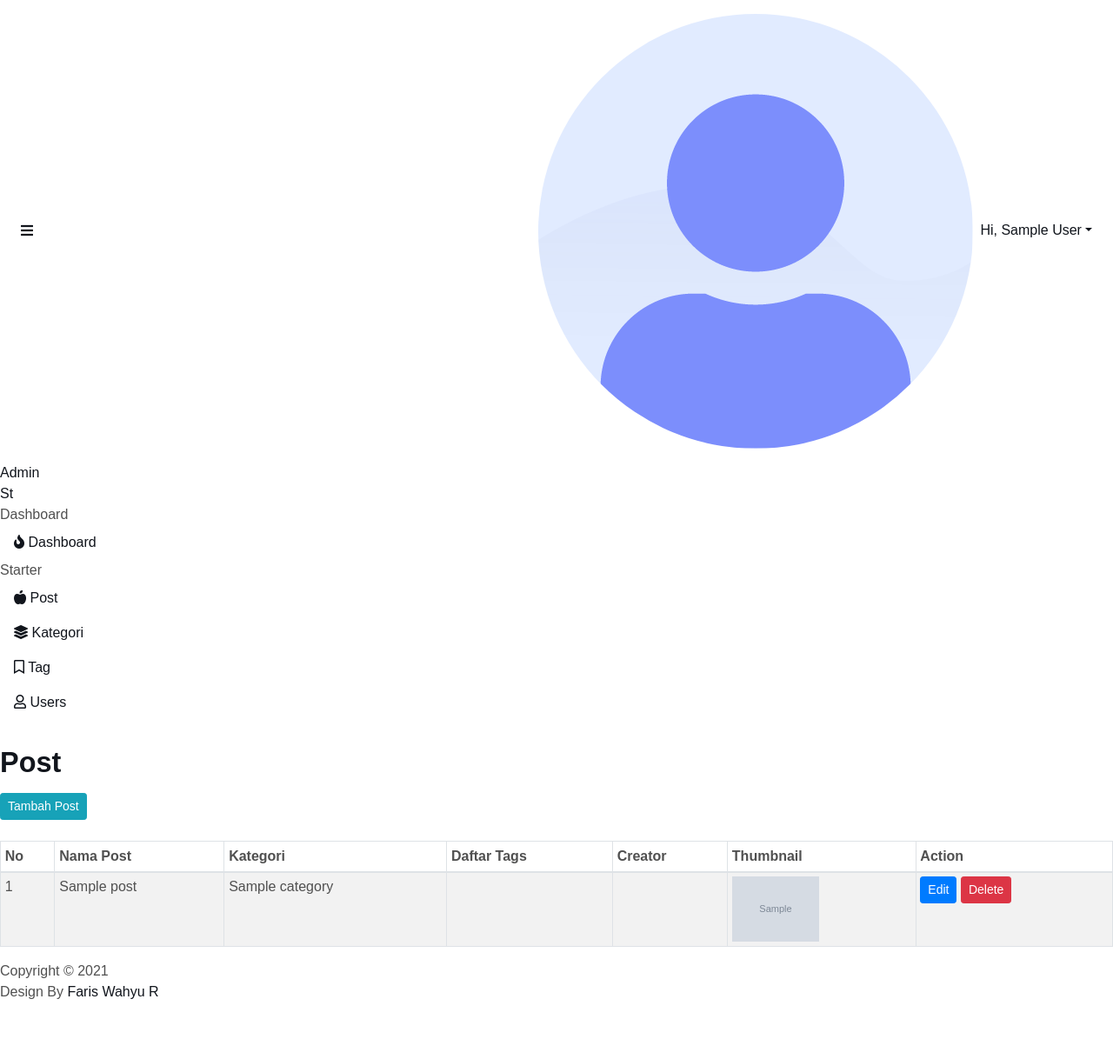
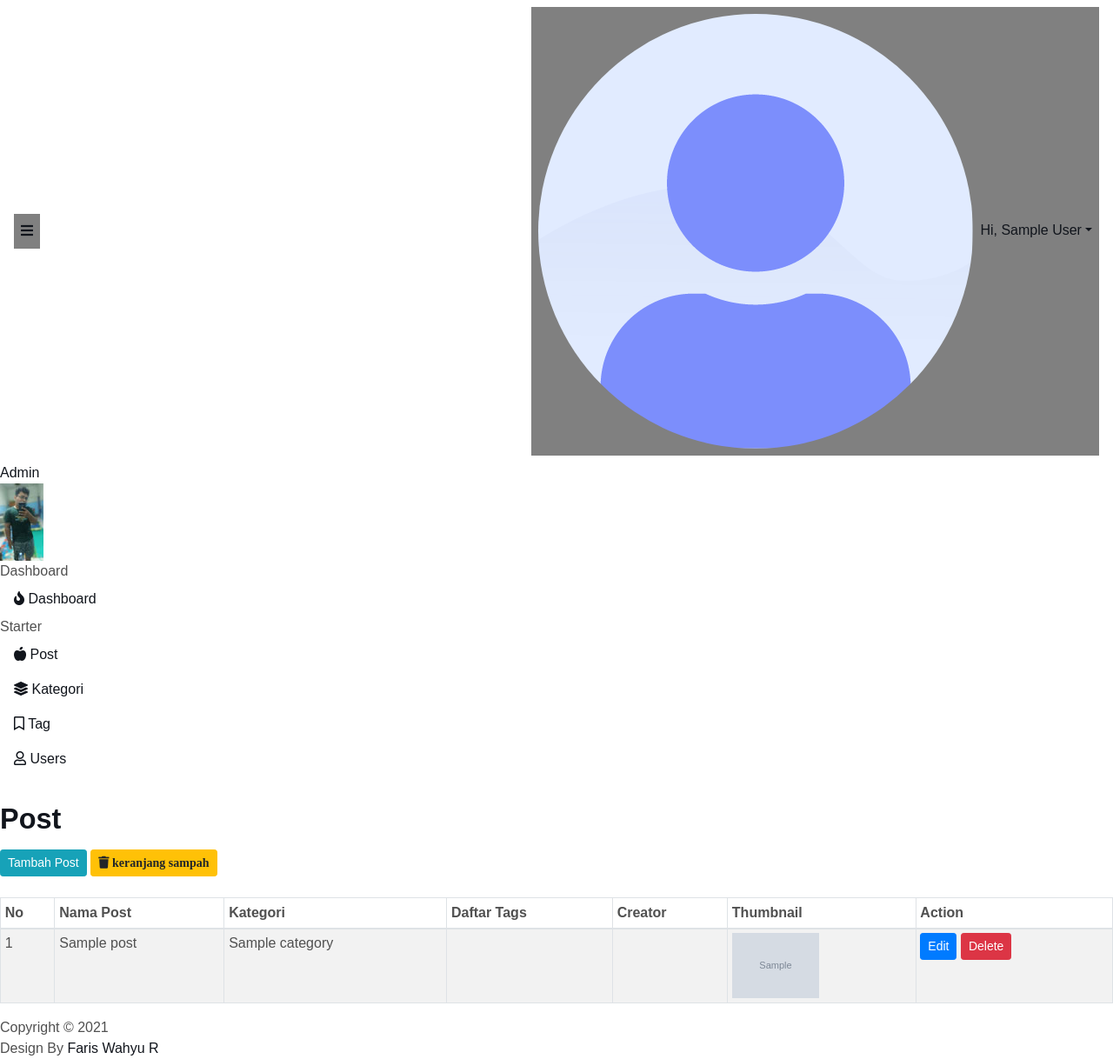
Before and after one commit to fariskun99web/blog_laravel, a Laravel app: page /post in a window 1280 px wide. Shown: the whole page at 87% size. Before the commit the page ends 1149 px from the top, so only its background shows below. Run offline with Laravel 8, Linux system fonts and the light colour scheme; a user stored in the database is signed in; tables that the repository leaves empty hold one stand-in row (values such as "Sample post"); grey boxes marked "Sample" are stand-in pictures; data that the repository does not hold is empty; some libraries are stand-ins or nearby versions.

Commit message:
navbar-admin

```diff
--- a/app/Http/Controllers/PostController.php
+++ b/app/Http/Controllers/PostController.php
@@ -153,7 +153,7 @@
         $post = Posts::findorfail($id);
         $post->delete();
 
-        return redirect()->back()->with('success', 'Post Berhasil Dihapus (Silahkan cek trashed post)');
+        return redirect()->back()->with('success', 'Post Berhasil Dihapus (Silahkan cek keranjang sampah)');
 
     }
 
--- a/resources/views/admin/post/index.blade.php
+++ b/resources/views/admin/post/index.blade.php
@@ -9,6 +9,7 @@
     @endif
 
     <a href="{{ route('post.create') }}" class="btn btn-info btn-sm">Tambah Post</a>
+    <a href="{{ route('post.tampil_hapus') }}" class="btn btn-warning btn-sm"><i class="fas fa-trash"> keranjang sampah</a></i>
     <br><br>
 
     <table class="table table-striped table-hover table-sm table-bordered">
--- a/resources/views/template_backend/home.blade.php
+++ b/resources/views/template_backend/home.blade.php
@@ -29,11 +29,11 @@
 <body>
   <div id="app">
     <div class="main-wrapper main-wrapper-1">
-      <div class="navbar-bg"></div>
-      <nav class="navbar navbar-expand-lg main-navbar">
+      <div class="navbar-bg" style="background-image:url({{url('assets/img/navbar/batik_indonesia.jpg')}})"></div>
+      <nav class="navbar navbar-expand-lg main-navbar" >
         <form class="form-inline mr-auto">
           <ul class="navbar-nav mr-3">
-            <li><a href="#" data-toggle="sidebar" class="nav-link nav-link-lg"><i class="fas fa-bars"></i></a></li>
+            <li><a href="#" data-toggle="sidebar" class="nav-link nav-link-lg" style="background-color: grey"><i class="fas fa-bars"></i></a></li>
             <li><a href="#" data-toggle="search" class="nav-link nav-link-lg d-sm-none"><i class="fas fa-search"></i></a></li>
           </ul>
           <div class="search-element">
@@ -44,11 +44,11 @@
             <div class="dropdown-menu dropdown-list dropdown-menu-right">
             </div>
           </li>
-          <li class="dropdown"><a href="#" data-toggle="dropdown" class="nav-link dropdown-toggle nav-link-lg nav-link-user">
-            <img alt="image" src="{{ asset('public/assets/img/avatar/avatar-1.png') }}" class="rounded-circle mr-1">
+          <li class="dropdown" style="background-color: gray"><a href="#" data-toggle="dropdown" class="nav-link dropdown-toggle nav-link-lg nav-link-user">
+            <img alt="image" src="{{ asset('assets/img/avatar/avatar-1.png') }}" class="rounded-circle mr-1">
             <div class="d-sm-none d-lg-inline-block">Hi, {{ Auth::user()->name }}</div></a>
             <div class="dropdown-menu dropdown-menu-right">
-              <a href="features-profile.html" class="dropdown-item has-icon">
+              <a href="#" class="dropdown-item has-icon">
                 <i class="far fa-user"></i> Profile
               </a>
               <div class="dropdown-divider"></div>
--- a/resources/views/template_backend/sidebar.blade.php
+++ b/resources/views/template_backend/sidebar.blade.php
@@ -1,10 +1,10 @@
 <div class="main-sidebar sidebar-style-2">
     <aside id="sidebar-wrapper">
       <div class="sidebar-brand">
-        <a href="index.html">Admin</a>
+        <a href="#">Admin</a>
       </div>
       <div class="sidebar-brand sidebar-brand-sm">
-        <a href="index.html">St</a>
+        <a href="#"><img src="{{ asset('assets/img/sidebar/brand.jpg') }}" alt=""></a>
       </div>
       <ul class="sidebar-menu">
         <li class="menu-header">Dashboard</li>
@@ -15,7 +15,7 @@
           <a href="#" class="nav-link has-dropdown" data-toggle="dropdown"><i class="fas fa-apple-alt"></i> <span>Post</span></a>
           <ul class="dropdown-menu">
             <li><a class="nav-link" href="{{ route('post.index') }}">List Post</a></li>
-            <li><a class="nav-link" href="{{ route('post.tampil_hapus') }}">List Post Dihapus</a></li>
+            {{-- <li><a class="nav-link" href="{{ route('post.tampil_hapus') }}">List Post Dihapus</a></li> --}}
 
           </ul>
         </li>
```
Also changed, not shown: public/assets/img/navbar/batik_indonesia.jpg (added), public/assets/img/sidebar/brand.jpg (added), public/uploads/posts/16164660111616395449352.png (deleted), public/uploads/posts/16164666451616395449352.png (deleted), public/uploads/posts/161646679220200124_091813_0000-241x300.png (deleted), public/uploads/posts/1617024805UI tokopedia.jpg (deleted), public/uploads/posts/1617024903background tulisan.jpg (deleted), public/uploads/posts/1617245813terima kasih backend.png (deleted), 1 other file.
